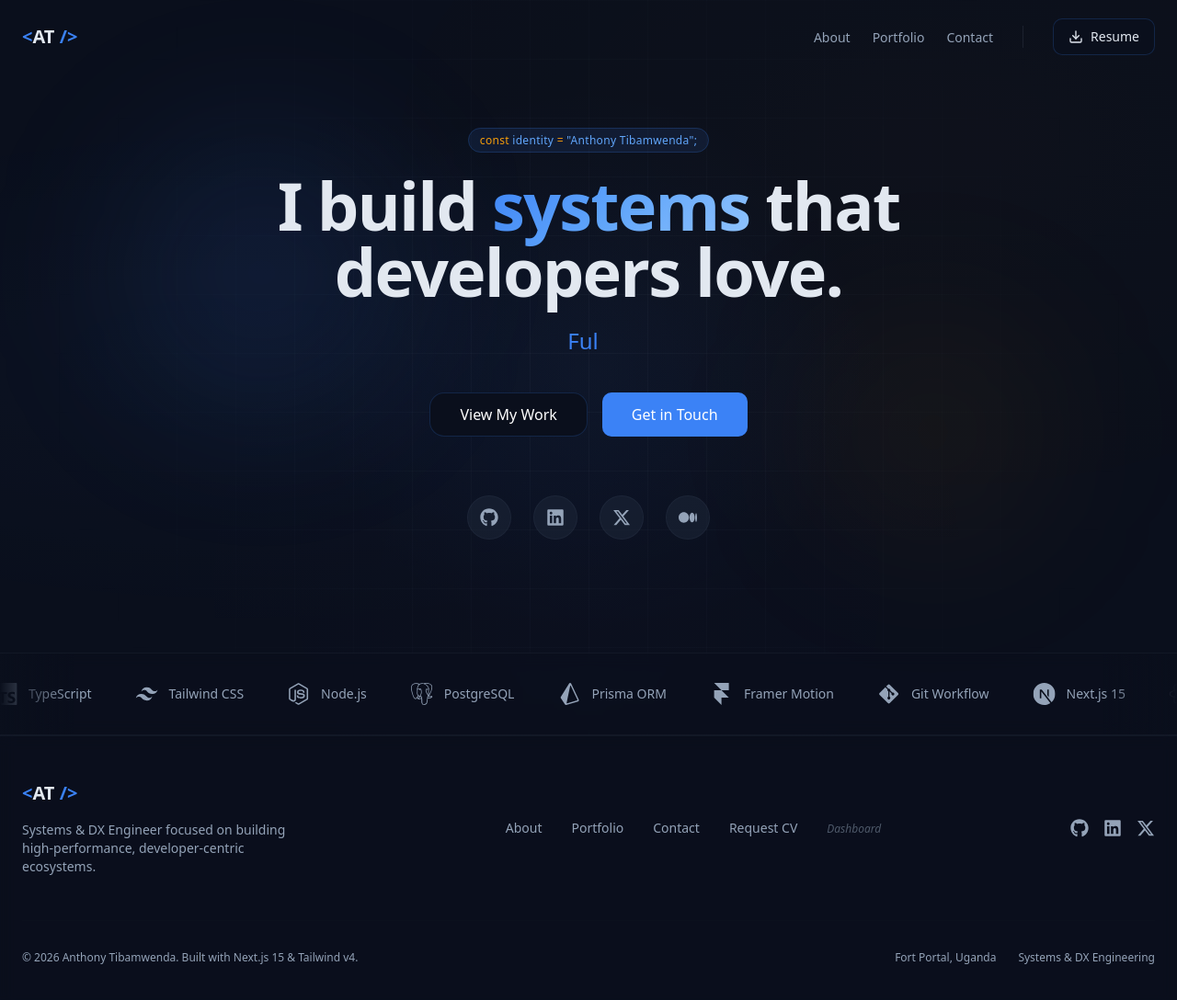
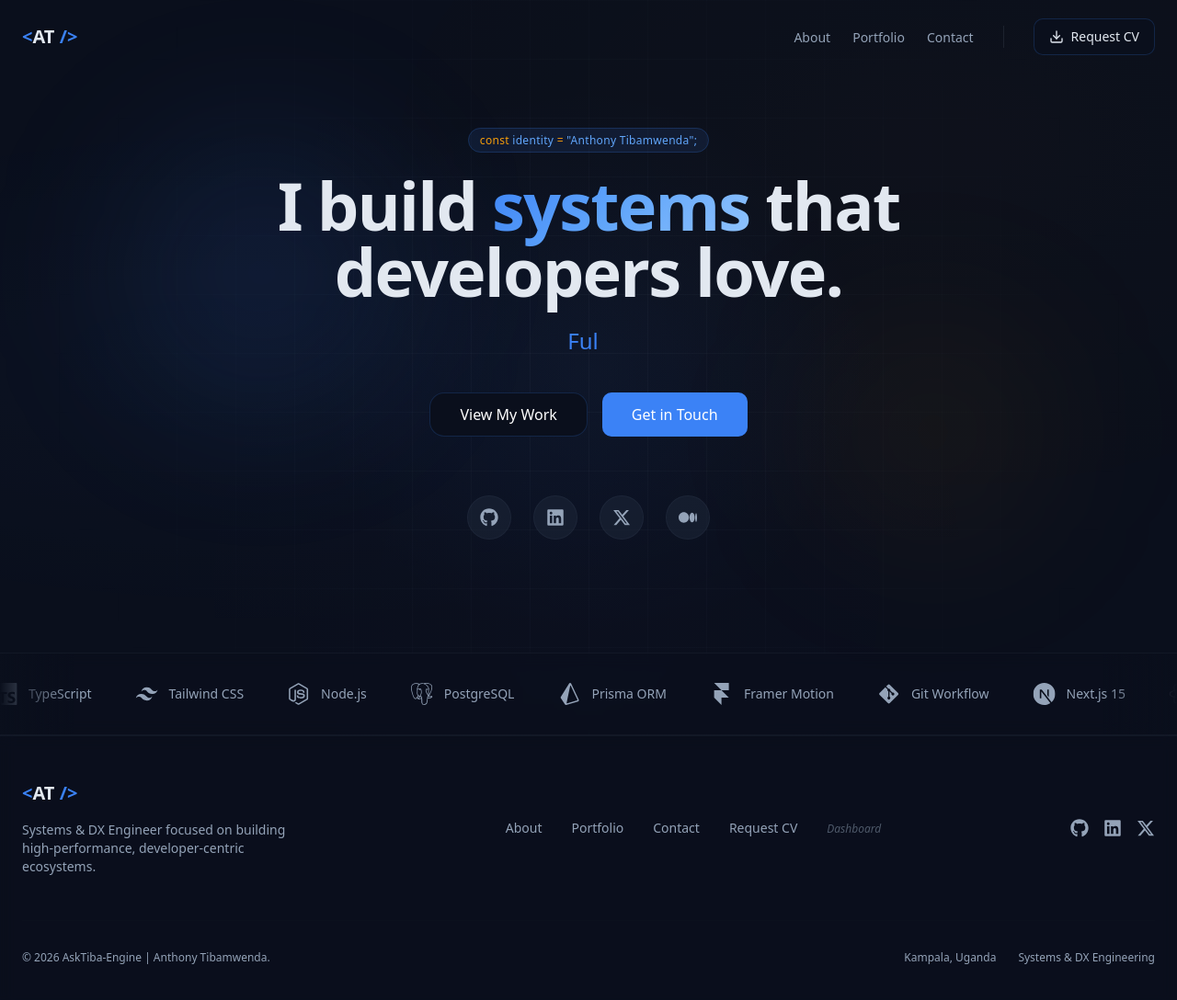
Before and after one commit to AskTiba/AskTiba-Engine, a Next.js app: page / in a window 1280 px wide. Shown: the top 1088 px of the page at 92% size. Built offline with nearby package versions, Linux system fonts and the light colour scheme.

Commit message:
chore: Rebrand project as AskTiba-Engine and update privacy policy

```diff
--- a/package.json
+++ b/package.json
@@ -1,5 +1,5 @@
 {
-  "name": "tony-portfolio",
+  "name": "AskTiba-Engine",
   "version": "0.1.0",
   "private": true,
   "type": "module",
--- a/src/app/layout.tsx
+++ b/src/app/layout.tsx
@@ -17,8 +17,8 @@ const jetbrains = {
 
 export const metadata: Metadata = {
   title: {
-    default: "Anthony Tibamwenda | Systems & DX Engineer",
-    template: "%s | Anthony Tibamwenda",
+    default: "AskTiba-Engine | Anthony Tibamwenda",
+    template: "%s | AskTiba-Engine",
   },
   description:
     "Full-stack engineer specializing in high-performance frontend systems, developer tooling, and real-time data orchestration. React 19, Next.js 15, TypeScript.",
--- a/src/components/Footer.tsx
+++ b/src/components/Footer.tsx
@@ -67,10 +67,10 @@ const Footer = () => {
         {/* Legal */}
         <div className="mt-12 pt-8 border-t border-border/10 flex flex-col md:flex-row justify-between items-center gap-4">
           <p className="text-xs text-muted-foreground font-mono">
-            © {currentYear} Anthony Tibamwenda. Built with Next.js 15 & Tailwind v4.
+            © {currentYear} AskTiba-Engine | Anthony Tibamwenda.
           </p>
           <div className="flex gap-6 text-xs text-muted-foreground font-mono">
-            <span>Fort Portal, Uganda</span>
+            <span>Kampala, Uganda</span>
             <span>Systems & DX Engineering</span>
           </div>
         </div>
--- a/src/components/Header.tsx
+++ b/src/components/Header.tsx
@@ -80,10 +80,10 @@ const Header = () => {
           <div className="w-px h-6 bg-border" />
 
           <Button variant="outline" className="gap-2 border-electric/20 hover:bg-electric/10 hover:text-electric" asChild>
-            <a href="/static/resume.pdf" target="_blank" rel="noopener noreferrer">
+            <Link href="/contact">
               <Download className="w-4 h-4" />
-              Resume
-            </a>
+              Request CV
+            </Link>
           </Button>
         </nav>
 
@@ -128,10 +128,10 @@ const Header = () => {
               </ul>
 
               <Button className="mt-4 gap-2" size="lg" asChild>
-                <a href="/static/resume.pdf" target="_blank" rel="noopener noreferrer">
+                <Link href="/contact">
                   <Download className="w-5 h-5" />
-                  Download Resume
-                </a>
+                  Request CV
+                </Link>
               </Button>
             </motion.div>
           )}
```
Also changed, not shown: 1 other file (tests, documents, lock files or other folders).
